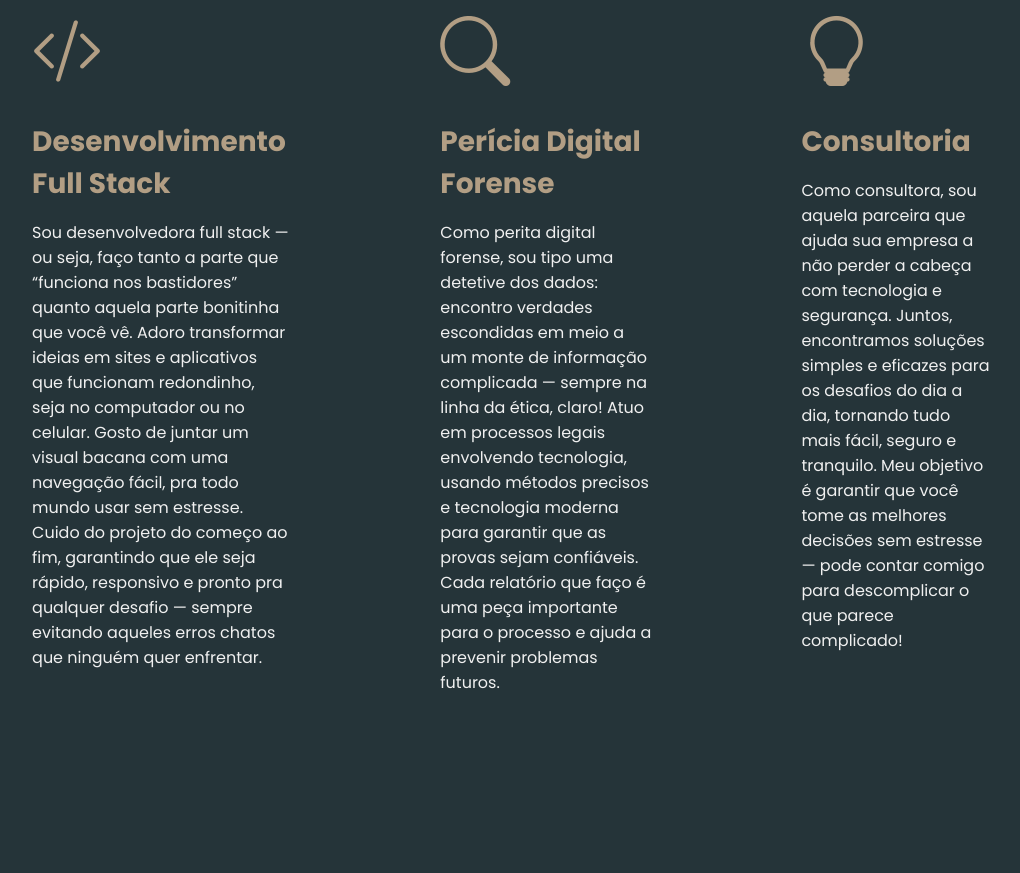
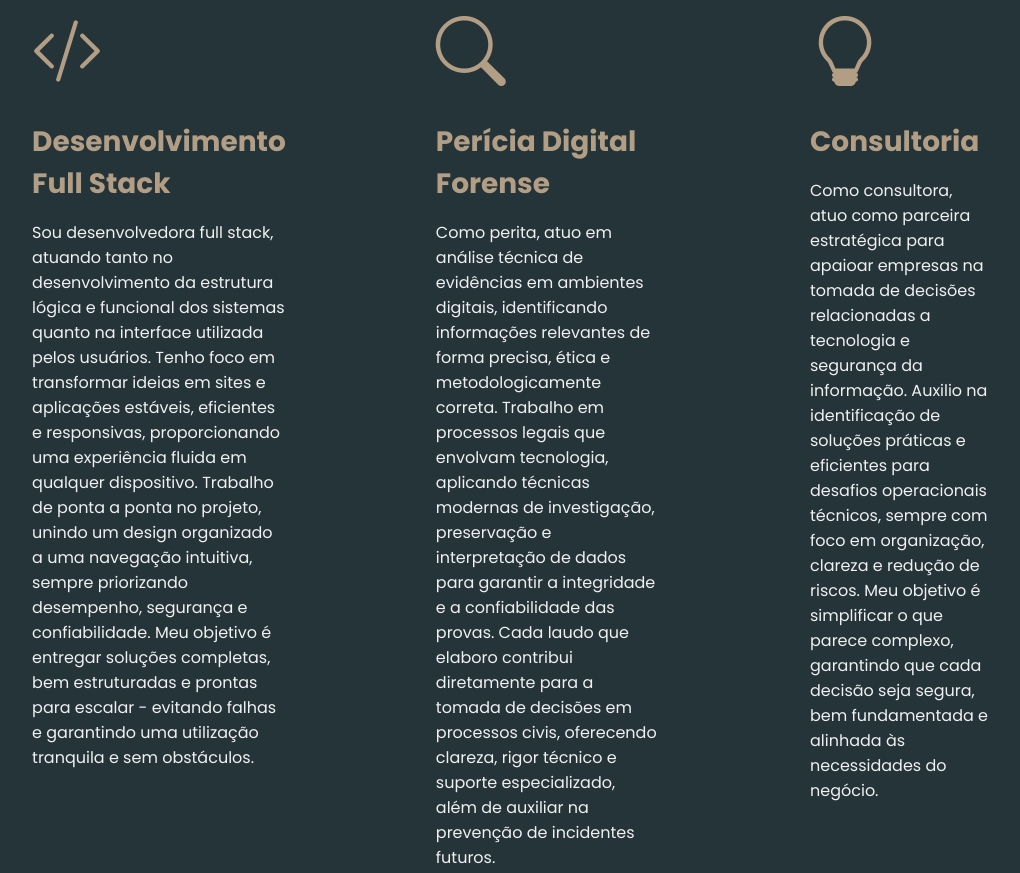
Before and after one commit to emilianac/portfolio, a website: page index.html in a window 1280 px wide. Shown: the part 1140-2013 px from the top of the page, without its empty margins (128-1148 px from the left). Drawn offline with nearby package versions, Linux system fonts and the light colour scheme; a web font is replaced by a local one.

Commit message:
Update index.html

```diff
--- a/index.html
+++ b/index.html
@@ -54,8 +54,7 @@
                         <!--TOPO-DO-SITE-->
                         <div class="topo-do-site">
                             <h1>Hey mundo! Sou Emiliana.</h1>
-                            <p>Minha missão? Tirar suas ideias do papel e criar soluções digitais eficientes, seguras e cheias de criatividade — na prática, sem enrolar.</p>
-                            <p>Ah, e se o papo é cibersegurança, perícias ou laudos técnicos, pode contar comigo para cuidar de tudo com atenção e competência.</p>
+                            <p>Curto criar soluções digitais práticas e seguras (claro), do jeitinho que deixam a vida mais simples para quem usa.</p>
                             <!--BOTÃO CONTATO-->
                             <div class="btn-contato"> <!--BTN SOCIAL-->
                             <a href="https://www.linkedin.com/in/emilianacandidasilva/"><button><i class="bi bi-linkedin"></i></button></a>
@@ -96,19 +95,19 @@
                     <div class="especialidades-box">
                                 <i class="bi bi-code-slash"></i>
                                 <h3>Desenvolvimento Full Stack</h3>
-                                <p>Sou desenvolvedora full stack — ou seja, faço tanto a parte que “funciona nos bastidores” quanto aquela parte bonitinha que você vê. Adoro transformar ideias em sites e aplicativos que funcionam redondinho, seja no computador ou no celular. Gosto de juntar um visual bacana com uma navegação fácil, pra todo mundo usar sem estresse. Cuido do projeto do começo ao fim, garantindo que ele seja rápido, responsivo e pronto pra qualquer desafio — sempre evitando aqueles erros chatos que ninguém quer enfrentar.</p>
+                                <p>Sou desenvolvedora full stack, atuando tanto no desenvolvimento da estrutura lógica e funcional dos sistemas quanto na interface utilizada pelos usuários. Tenho foco em transformar ideias em sites e aplicações estáveis, eficientes e responsivas, proporcionando uma experiência fluida em qualquer dispositivo. Trabalho de ponta a ponta no projeto, unindo um design organizado a uma navegação intuitiva, sempre priorizando desempenho, segurança e confiabilidade. Meu objetivo é entregar soluções completas, bem estruturadas e prontas para escalar - evitando falhas e garantindo uma utilização tranquila e sem obstáculos.</p>
                     </div>
                     <!-- CARD 2 -->
                     <div class="especialidades-box">
                                 <i class="bi bi-search"></i>
                                 <h3>Perícia Digital Forense</h3>
-                                <p>Como perita digital forense, sou tipo uma detetive dos dados: encontro verdades escondidas em meio a um monte de informação complicada — sempre na linha da ética, claro! Atuo em processos legais envolvendo tecnologia, usando métodos precisos e tecnologia moderna para garantir que as provas sejam confiáveis. Cada relatório que faço é uma peça importante para o processo e ajuda a prevenir problemas futuros.</p>
+                                <p>Como perita, atuo em análise técnica de evidências em ambientes digitais, identificando informações relevantes de forma precisa, ética e metodologicamente correta. Trabalho em processos legais que envolvam tecnologia, aplicando técnicas modernas de investigação, preservação e interpretação de dados para garantir a integridade e a confiabilidade das provas. Cada laudo que elaboro contribui diretamente para a tomada de decisões em processos civis, oferecendo clareza, rigor técnico e suporte especializado, além de auxiliar na prevenção de incidentes futuros.</p>
                     </div>
                     <!-- CARD 3 -->
                     <div class="especialidades-box">
                                 <i class="bi bi-lightbulb"></i>
                                 <h3>Consultoria</h3>
-                                <p>Como consultora, sou aquela parceira que ajuda sua empresa a não perder a cabeça com tecnologia e segurança. Juntos, encontramos soluções simples e eficazes para os desafios do dia a dia, tornando tudo mais fácil, seguro e tranquilo. Meu objetivo é garantir que você tome as melhores decisões sem estresse — pode contar comigo para descomplicar o que parece complicado!</p>
+                                <p>Como consultora, atuo como parceira estratégica para apaioar empresas na tomada de decisões relacionadas a tecnologia e segurança da informação. Auxilio na identificação de soluções práticas e eficientes para desafios operacionais técnicos, sempre com foco em organização, clareza e redução de riscos. Meu objetivo é simplificar o que parece complexo, garantindo que cada decisão seja segura, bem fundamentada e alinhada às necessidades do negócio.</p>
                     </div>
                 </div>
             </div>
```
